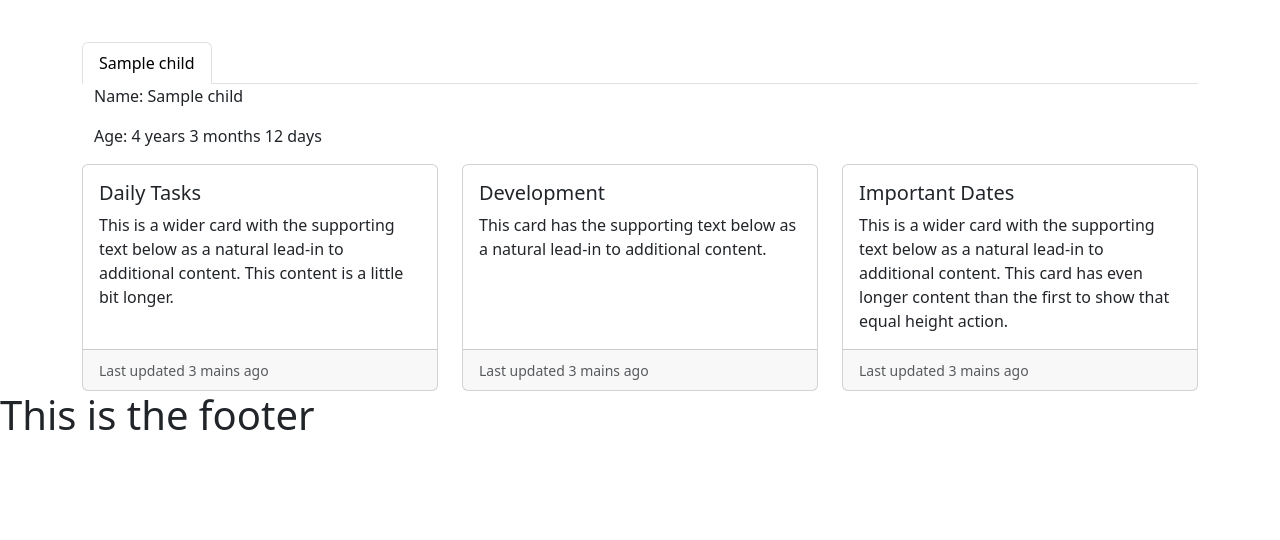
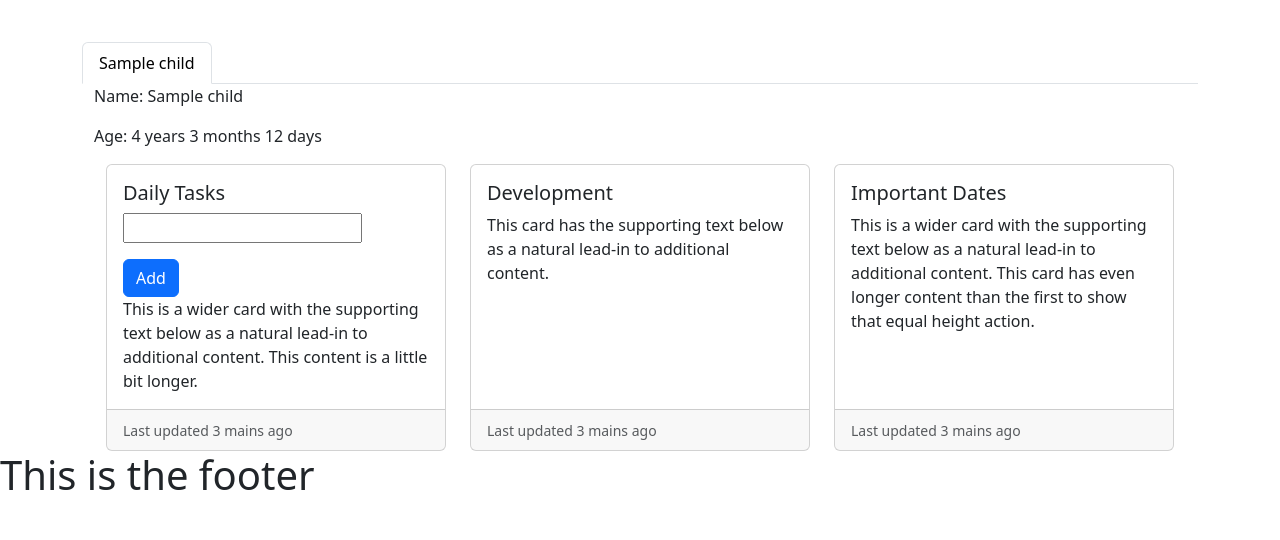
Before and after one commit to llewellynksj/hackteam4, a Django app: page /family/ in a window 1280 px wide. Shown: the part 260-800 px from the top of the page. Run offline with Django 5.2, Linux system fonts and the light colour scheme; a user stored in the database is signed in; tables that the repository leaves empty hold one stand-in row (values such as "Sample post"); parts of the project's set-up code (start-up, migrations or seed data) failed here and were passed over.

Commit message:
added: creating daily tasks to db

```diff
--- a/family/form.py
+++ b/family/form.py
@@ -1,7 +1,7 @@
 import datetime
 
 from django import forms
-from .models import Child
+from .models import Child, ChildTasks
 
 
 class ChildForm(forms.ModelForm):
@@ -38,3 +38,4 @@ class DailyTaskForm(forms.ModelForm):
         super(DailyTaskForm, self).__init__(*args, **kwargs)
 
         self.fields['daily_tasks'].required = True
+        self.fields['daily_tasks'].label = ''
--- a/family/models.py
+++ b/family/models.py
@@ -19,9 +19,9 @@ class Child(models.Model):
 
 class ChildTasks(models.Model):
     user = models.ForeignKey(User, on_delete=models.CASCADE)
-    child_name = models.ForeignKey(Child, on_delete=models.CASCADE)
+    child_name = models.CharField(max_length=100)
     daily_tasks = models.CharField(max_length=100)
-    important_dates = models.DateField()
+    important_dates = models.DateField(default=date.today)
     created_at = models.DateField(auto_now_add=True)
     updated_at = models.DateField(auto_now=True)
 
--- a/family/urls.py
+++ b/family/urls.py
@@ -1,10 +1,11 @@
 from django.urls import path
 
-from .views import FamilyListView, FamilyCreateView
+from .views import FamilyListView, FamilyCreateView, DailyTaskCreateView
 
 app_name = 'family'
 
 urlpatterns = [
     path('', FamilyListView.as_view(), name='family'),
     path('create/', FamilyCreateView.as_view(), name='family_create'),
+    path('daily-tasks/<str:child_name>/', DailyTaskCreateView.as_view(), name='daily_task_create'),
 ]
--- a/family/views.py
+++ b/family/views.py
@@ -6,8 +6,8 @@ from django.contrib.auth.mixins import LoginRequiredMixin
 from django.shortcuts import redirect
 from django.urls import reverse
 
-from .form import ChildForm
-from .models import Child
+from .form import ChildForm, DailyTaskForm
+from .models import Child, ChildTasks
 
 
 # Create your views here.
@@ -31,6 +31,30 @@ class FamilyCreateView(LoginRequiredMixin, CreateView):
             instance = form.save(commit=False)
             instance.user = self.request.user
             # return self.get_success_url()
+        return super().form_valid(form)
+
+
+class DailyTaskCreateView(LoginRequiredMixin, CreateView):
+    """
+    Creates new daily tasks for child
+    """
+
+    model = ChildTasks
+    form_class = DailyTaskForm
+    message = 'You have successfully created a daily task.'
+
+    def get_success_url(self):
+        messages.success(self.request, self.message)
+        return reverse('family:family')
+
+    def form_valid(self, form):
+        if form.is_valid():
+            # gets child name from an url path
+            child_name = self.request.path.split('/')[3]
+
+            instance = form.save(commit=False)
+            instance.user = self.request.user
+            instance.child_name = child_name
         return super().form_valid(form)
 
 
@@ -96,4 +120,4 @@ class FamilyListView(LoginRequiredMixin, FormView):
         # store data from queryset to context object
         context['queryset'] = self.get_queryset()
 
-        return {'context': context, 'form': self.form_class()}
+        return {'context': context, 'form': self.form_class(), 'daily_tasks_form': DailyTaskForm}
--- a/templates/family/index.html
+++ b/templates/family/index.html
@@ -21,56 +21,6 @@
         {% endif %}
     </div>
 
-    <div class="container">
-        <div class="row row-cols-1 row-cols-md-3 g-4">
-            <div class="col">
-                <div class="card h-100">
-                    <div class="card-body">
-                        <h5 class="card-title">Daily Tasks</h5>
-                        <form method="post">
-
-                        </form>
-                        <p class="card-text">This is a wider card with the supporting text below as a natural lead-in to
-                            additional content.
-                            This content is a little bit longer.</p>
-                    </div>
-                    <div class="card-footer">
-                        <small class="text-body-secondary">Last updated 3 mains ago</small>
-                    </div>
-                </div>
-            </div>
-
-            <div class="col">
-                <div class="card h-100">
-                    <div class="card-body">
-                        <h5 class="card-title">Development</h5>
-                        <p class="card-text">This card has the supporting text below as a natural lead-in to additional
-                            content.</p>
-                    </div>
-                    <div class="card-footer">
-                        <small class="text-body-secondary">Last updated 3 mains ago</small>
-                    </div>
-                </div>
-            </div>
-
-            <div class="col">
-                <div class="card h-100">
-                    <div class="card-body">
-                        <h5 class="card-title">Important Dates</h5>
-                        <p class="card-text">This is a wider card with the supporting text below as a natural lead-in to
-                            additional content.
-                            This card has even longer content than the first to show that equal
-                            height
-                            action.</p>
-                    </div>
-                    <div class="card-footer">
-                        <small class="text-body-secondary">Last updated 3 mains ago</small>
-                    </div>
-                </div>
-            </div>
-        </div>
-    </div>
-
     {% include 'family/services/modal.html' %}
 
 {% endblock %}
--- /dev/null
+++ b/templates/family/services/cards.html
@@ -0,0 +1,57 @@
+<div class="container">
+    <div class="row row-cols-1 row-cols-md-3 g-4">
+        <div class="col">
+            <div class="card h-100">
+                <div class="card-body">
+                    <h5 class="card-title">Daily Tasks</h5>
+                    <form method="post"
+                          action="{% url 'family:daily_task_create' child_name=query.name %}">
+                        {% csrf_token %}
+                        {{ daily_tasks_form.as_p }}
+                        <button type="submit" class=" btn btn-primary">Add</button>
+                    </form>
+                    <p class="card-text">This is a wider card with the supporting text below as a
+                        natural
+                        lead-in to
+                        additional content.
+                        This content is a little bit longer.</p>
+                </div>
+                <div class="card-footer">
+                    <small class="text-body-secondary">Last updated 3 mains ago</small>
+                </div>
+            </div>
+        </div>
+
+        <div class="col">
+            <div class="card h-100">
+                <div class="card-body">
+                    <h5 class="card-title">Development</h5>
+                    <p class="card-text">This card has the supporting text below as a natural lead-in to
+                        additional
+                        content.</p>
+                </div>
+                <div class="card-footer">
+                    <small class="text-body-secondary">Last updated 3 mains ago</small>
+                </div>
+            </div>
+        </div>
+
+        <div class="col">
+            <div class="card h-100">
+                <div class="card-body">
+                    <h5 class="card-title">Important Dates</h5>
+                    <p class="card-text">This is a wider card with the supporting text below as a
+                        natural
+                        lead-in to
+                        additional content.
+                        This card has even longer content than the first to show that equal
+                        height
+                        action.</p>
+                </div>
+                <div class="card-footer">
+                    <small class="text-body-secondary">Last updated 3 mains ago</small>
+                </div>
+            </div>
+        </div>
+    </div>
+</div>
--- a/templates/family/services/tabs-content.html
+++ b/templates/family/services/tabs-content.html
@@ -9,6 +9,9 @@
                     years{% endif %} {{ query.age.1 }} {% if query.age.1 == 1 %}month{% else %}
                     months{% endif %} {{ query.age.2 }} {% if query.age.2 == 1 %}day{% else %}
                     days{% endif %}</p>
+
+                {% include 'family/services/cards.html' %}
+
             </div>
         {% else %}
             <div class="tab-pane fade" id="nav-{{ query.name }}" role="tabpanel"
@@ -19,7 +22,11 @@
                     years{% endif %} {{ query.age.1 }} {% if query.age.1 == 1 %}month{% else %}
                     months{% endif %} {{ query.age.2 }} {% if query.age.2 == 1 %}day{% else %}
                     days{% endif %}</p>
+
+                {% include 'family/services/cards.html' %}
+
             </div>
+
         {% endif %}
     {% endfor %}
 </div>
```
Also changed, not shown: family/migrations/0003_alter_childtasks_child_name_and_more.py (added).
